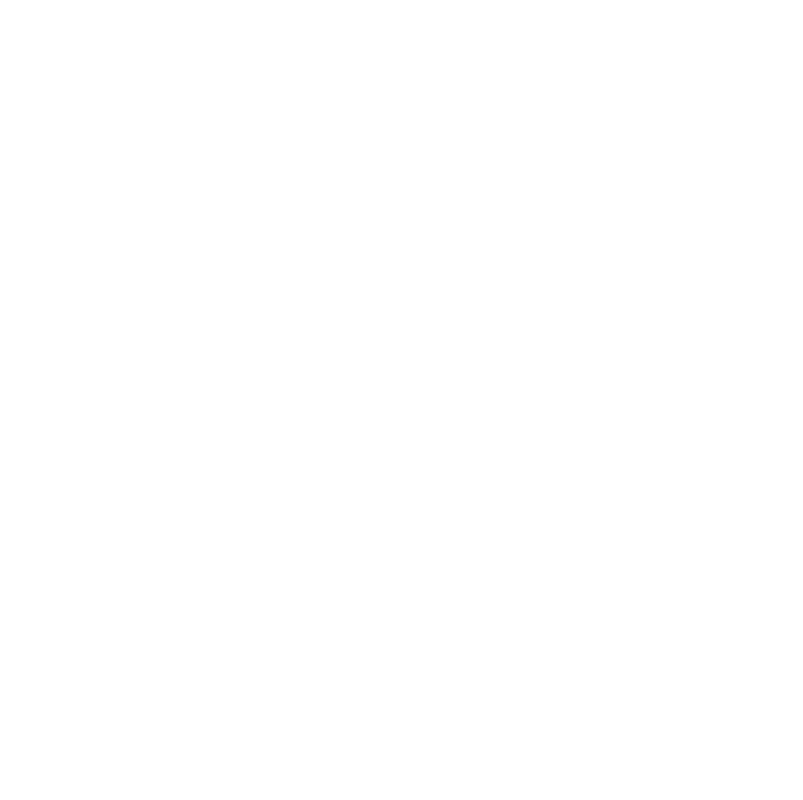
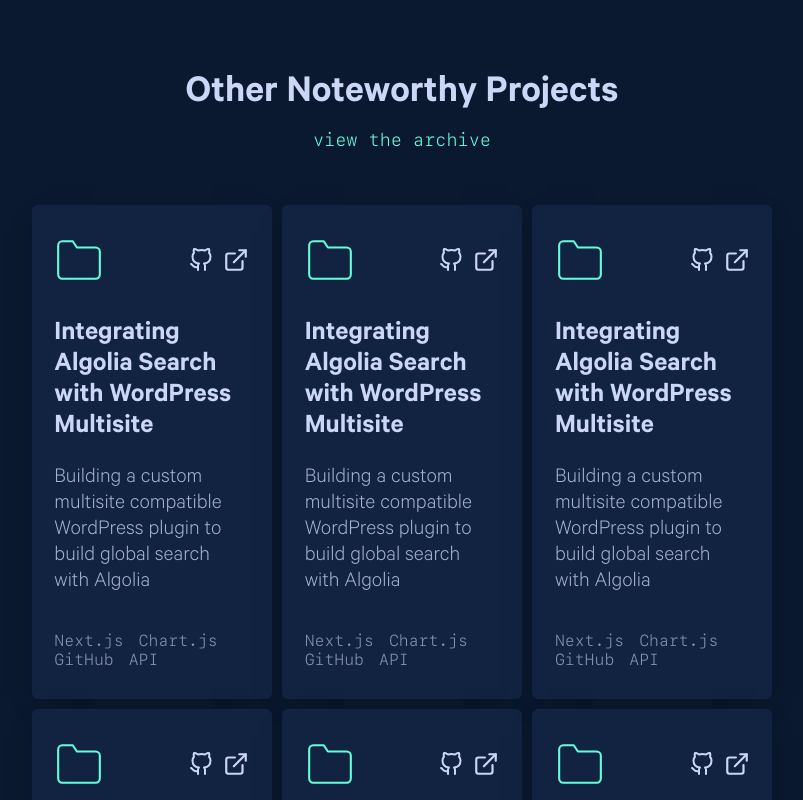
Before and after one commit to hatem782/Portfolio-hatem-ben-echikh, a React (Create React App) app: page / in a window 1280 px wide. Shown: the part 4100-4900 px from the top of the page, without its empty margins (238-1041 px from the left). Before the commit the page ends 4321 px from the top, so only its background shows below. Built offline with nearby package versions, Linux system fonts and the light colour scheme.

Commit message:
other jobs

```diff
--- a/src/pages/Home/Home.jsx
+++ b/src/pages/Home/Home.jsx
@@ -4,9 +4,10 @@
 import Globalinfo from "../sections/globalinfo/Globalinfo";
 import About from "../sections/about/About";
 import WorkPlaces from "../sections/workPlaces/WorkPlaces";
+import MoreProjects from "../sections/MoreProjects/MoreProjects";
+import MyBuilds from "../sections/MyBuilds/MyBuilds";
 
 import { useStyles } from "./home.styles";
-import MyBuilds from "../sections/MyBuilds/MyBuilds";
 
 function Home() {
   const styles = useStyles();
@@ -20,6 +21,7 @@
         <About />
         <WorkPlaces />
         <MyBuilds />
+        <MoreProjects />
       </div>
       <div className="right-part">
         <RightBar />
--- a/src/pages/Home/home.styles.js
+++ b/src/pages/Home/home.styles.js
@@ -2,7 +2,6 @@
 
 export const useStyles = makeStyles((theme) => ({
   home: {
-    height: "500vh",
     width: "100%",
     backgroundColor: theme.palette.background.main,
 
--- /dev/null
+++ b/src/pages/sections/MoreProjects/MoreProjects.jsx
@@ -0,0 +1,67 @@
+import React from "react";
+import { useStyles } from "./moreprojects.styles";
+import TitlePart from "../../../components/TitlePart/TitlePart";
+
+import folder_icon from "../../../assets/svgs/Folder.svg";
+import github_icon from "../../../assets/svgs/GitHub-1.svg";
+import extern_icon from "../../../assets/svgs/External Link.svg";
+
+function MyBuilds() {
+  const styles = useStyles();
+
+  return (
+    <div className={styles.main}>
+      <h1 className="big-title">Other Noteworthy Projects</h1>
+      <a href="https://www.google.com" className="big-link">
+        view the archive
+      </a>
+      <div className="works">
+        <WorkCard />
+        <WorkCard />
+        <WorkCard />
+        <WorkCard />
+        <WorkCard />
+        <WorkCard />
+      </div>
+    </div>
+  );
+}
+
+const WorkCard = ({ work }) => {
+  const styles = useStyles();
+
+  return (
+    <div className={styles.card}>
+      <div className="header-body">
+        <div className="header">
+          <img src={folder_icon} alt="" className="folder-icon" />
+
+          <div className="links">
+            <img src={github_icon} alt="" className="git-icon" />
+            <img src={extern_icon} alt="" className="lnk-icon" />
+          </div>
+        </div>
+
+        <div className="body">
+          <h1 className="title">
+            Integrating Algolia Search with WordPress Multisite
+          </h1>
+          <p className="desc">
+            Building a custom multisite compatible WordPress plugin to build
+            global search with Algolia
+          </p>
+
+          <div className="techs"></div>
+        </div>
+      </div>
+      <div className="footer">
+        <span>Next.js</span>
+        <span>Chart.js</span>
+        <span>GitHub</span>
+        <span>API</span>
+      </div>
+    </div>
+  );
+};
+
+export default MyBuilds;
--- /dev/null
+++ b/src/pages/sections/MoreProjects/moreprojects.styles.js
@@ -0,0 +1,167 @@
+import { makeStyles } from "@mui/styles";
+
+export const useStyles = makeStyles((theme) => ({
+  main: {
+    padding: "0px 0px 100px 0px",
+    width: "81%",
+    margin: "auto",
+
+    "& .big-title": {
+      textAlign: "center",
+      color: theme.palette.text.light,
+      fontWeight: "500",
+      fontSize: "40px",
+      margin: "0px 0px 10px 0px",
+      letterSpacing: "0px",
+    },
+
+    "& .big-link": {
+      textAlign: "center",
+      color: theme.palette.primary.main,
+      fontWeight: "300",
+      fontSize: "18px",
+      margin: "0px 0px",
+      cursor: "pointer",
+      position: "relative",
+      width: "fit-content",
+      margin: "auto",
+      fontFamily: "SFMono",
+      display: "block",
+      textDecoration: "none",
+
+      "&::after": {
+        content: "''",
+        width: "0%",
+        height: "1px",
+        backgroundColor: theme.palette.primary.main,
+        display: "block",
+        position: "absolute",
+        left: "0px",
+        bottom: "-2px",
+        transition: "all 0.2s",
+      },
+
+      "&:hover": {
+        "&::after": {
+          width: "100%",
+        },
+      },
+    },
+
+    "& .works": {
+      display: "flex",
+      alignItems: "justify",
+      justifyContent: "center",
+      width: "100%",
+      flexWrap: "wrap",
+      margin: "50px 0px",
+    },
+  },
+
+  card: {
+    width: "31.9%",
+    backgroundColor: "#112341",
+    margin: "0.7%",
+    borderRadius: "6px",
+    transition: "all 0.3s",
+    boxShadow: "0 10px 30px -15px rgba(2,12,27,0.7)",
+    padding: "4% 3%",
+
+    display: "flex",
+    alignItems: "flex-start",
+    justifyContent: "space-between",
+    flexDirection: "column",
+
+    "& .header-body": {
+      width: "100%",
+
+      "& .header": {
+        width: "100%",
+        margin: "0px 0px 35px 0px",
+
+        display: "flex",
+        alignItems: "center",
+        justifyContent: "space-between",
+
+        "& .folder-icon": {
+          height: "50px",
+        },
+
+        "& .links": {
+          display: "flex",
+          alignItems: "center",
+          justifyContent: "center",
+
+          "& .git-icon": {
+            height: "24px",
+            margin: "0px 10px 0px 0px",
+            cursor: "pointer",
+          },
+
+          "& .lnk-icon": {
+            height: "26px",
+            cursor: "pointer",
+          },
+        },
+      },
+
+      "& .body": {
+        width: "100%",
+        height: "fit-content",
+        margin: "0px 0px 35px 0px",
+
+        "& .title": {
+          fontSize: "28px",
+          margin: "0px",
+          lineHeight: "1.1",
+          fontWeight: "500",
+          color: theme.palette.text.light,
+          transition: "all 0.2s",
+        },
+
+        "& .desc": {
+          color: theme.palette.text.main,
+          fontSize: "22px",
+          fontWeight: "300",
+
+          "& span": {
+            color: theme.palette.primary.main,
+            fontWeight: "300",
+          },
+        },
+      },
+    },
+
+    "& .footer": {
+      width: "100%",
+
+      display: "flex",
+      flexWrap: "wrap",
+      width: "100%",
+
+      "& span": {
+        color: theme.palette.text.dark,
+        fontFamily: "SFMono",
+        fontSize: "16px",
+        fontWeight: "300",
+        display: "block",
+        margin: "0px 15px 0px 0px",
+        userSelect: "none",
+
+        "&:hover": {
+          color: theme.palette.primary.main,
+        },
+      },
+    },
+
+    "&:hover": {
+      transform: "translateY(-7px)",
+
+      "& .body": {
+        "& .title": {
+          color: `${theme.palette.primary.main} !important`,
+        },
+      },
+    },
+  },
+}));
--- a/src/pages/sections/MyBuilds/mybuilds.styles.js
+++ b/src/pages/sections/MyBuilds/mybuilds.styles.js
@@ -8,7 +8,7 @@
 
     "& .works": {
       width: "100%",
-      padding: "50px 0px",
+      padding: "0px 0px 0px 0px",
     },
   },
 
@@ -19,7 +19,7 @@
     alignItems: "center",
     justifyContent: "space-between",
     position: "relative",
-    margin: "100px 0px",
+    margin: "50px 0px 100px 0px",
 
     "& .left": {
       width: "60%",
@@ -66,6 +66,8 @@
         position: "absolute",
         right: "0px",
         top: "-35px",
+        cursor: "pointer",
+        transition: "all 0.2s",
       },
 
       "& h2": {
@@ -95,6 +97,26 @@
         "& span": {
           color: theme.palette.primary.main,
           fontWeight: "400",
+          position: "relative",
+          width: "fit-content",
+
+          "&::after": {
+            content: "''",
+            width: "0%",
+            height: "1px",
+            backgroundColor: theme.palette.primary.main,
+            display: "block",
+            position: "absolute",
+            left: "0px",
+            bottom: "0px",
+            transition: "all 0.2s",
+          },
+
+          "&:hover": {
+            "&::after": {
+              width: "100%",
+            },
+          },
         },
       },
 
@@ -142,6 +164,14 @@
         },
       },
     },
+
+    "&:hover": {
+      "& .right": {
+        "& h1": {
+          color: theme.palette.primary.main,
+        },
+      },
+    },
   },
 
   rtl: {
```
